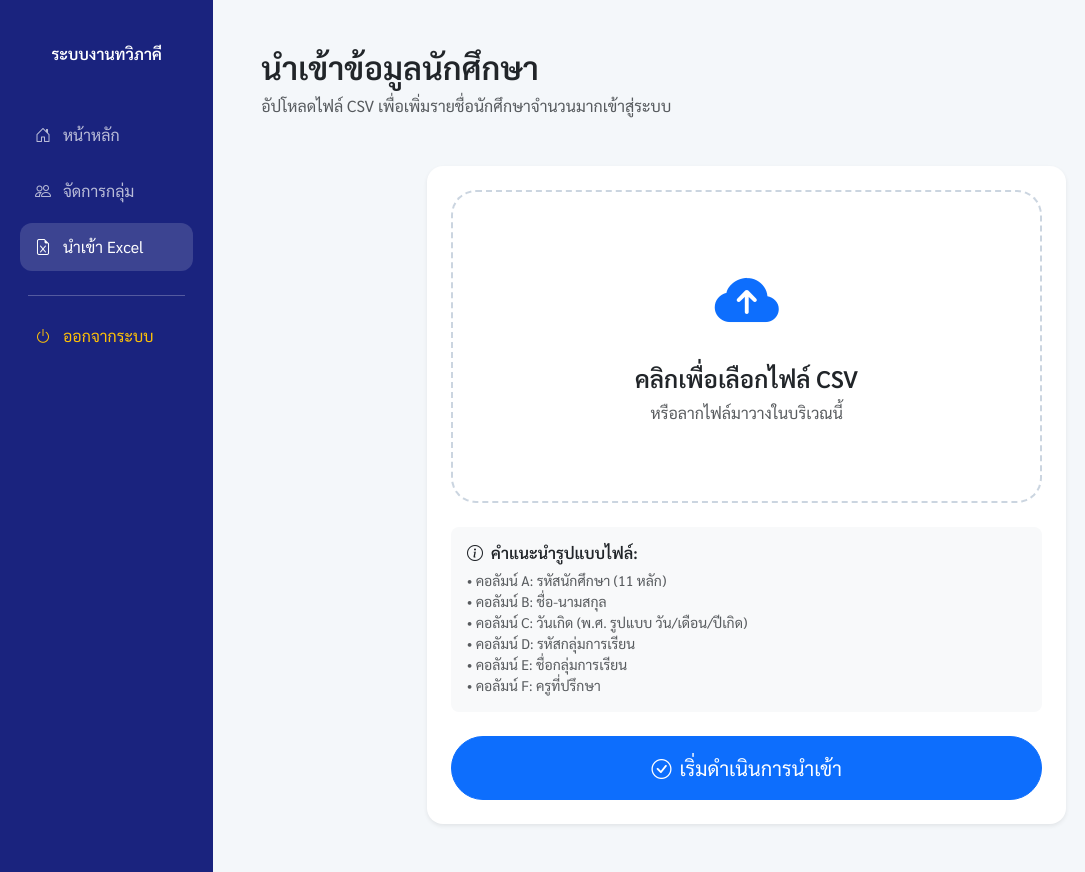
After one commit to shellclub/stc-edvt, a PHP site: page /admin/import_excel_old.php in a window 1280 px wide. The commit adds this page. Shown: the whole page, without its empty margins (0-1085 px from the left). Run offline with PHP 8.4, Linux system fonts and the light colour scheme; the visitor is signed in with stand-in values (Sample User, id 1).

Commit message:
new import CSV update

```diff
--- a/admin/convert_rms_tool.php
+++ b/admin/convert_rms_tool.php
@@ -126,13 +126,15 @@ if (isset($_POST['btn_convert']) && isset($_FILES['rms_file']['tmp_name'])) {
                 // ชื่อกลุ่ม คอลัมน์ AN (Index 39) ตัดเอาในวงเล็บ เช่น ชย.2/2
                // ตัวอย่าง: ถ้าข้อความมาแนว "สาขางาน... | ปวช.2/1" หรือต้องการข้อความฝั่งที่มีคำว่า ปวช.
 $full_group = trim($data[39] ?? '');
+$group_name = $full_group;
+/*
 $group_parts = explode('|', $full_group);
 if (count($group_parts) > 1) {
     // ตัดเอาฝั่งหลังขีด |
     $group_name = trim($group_parts[1]);
 } else {
     $group_name = $full_group;
-}
+}*/
 
                 // ครูที่ปรึกษา คอลัมน์ BW (Index 74)
                 $advisor_name = trim($data[74] ?? '');
--- a/admin/import_excel.php
+++ b/admin/import_excel.php
@@ -116,6 +116,7 @@ $msg =$_GET['msg'] ?? '';
                 <a class="nav-link" href="bilateral_dashboard.php"><i class="bi bi-grid me-2"></i> หน้าหลัก</a>
                 <a class="nav-link" href="bilateral_groups_summary.php"><i class="bi bi-people me-2"></i> จัดการกลุ่ม</a>
                 <a class="nav-link active" href="import_excel.php"><i class="bi bi-file-earmark-arrow-up me-2"></i> นำเข้า Excel</a>
+                <a class="nav-link " href="import_excel_old.php"><i class="bi bi-file-earmark-arrow-up me-2"></i> นำเข้า CSV </a>
                 <a class="nav-link" href="convert_rms_tool.php"><i class="bi bi-magic me-2"></i> แปลงไฟล์ RMS</a>
                 <hr class="border-white border-opacity-10 my-3">
                 <a class="nav-link text-danger-emphasis" href="admin_logout.php"><i class="bi bi-box-arrow-right me-2"></i> ออกจากระบบ</a>
--- /dev/null
+++ b/admin/import_excel_old.php
@@ -0,0 +1,106 @@
+<?php
+session_start();
+include "../config.php";
+if (!isset($_SESSION['admin_id']) || $_SESSION['role'] !== 'bilateral_officer') {
+    header("location: admin_login.php"); exit();
+}
+?>
+
+<!DOCTYPE html>
+<html lang="th">
+<head>
+    <meta charset="UTF-8">
+    <meta name="viewport" content="width=device-width, initial-scale=1.0">
+    <title>นำเข้าข้อมูล Excel | งานทวิภาคี</title>
+    <link href="https://cdn.jsdelivr.net/npm/bootstrap@5.3.0/dist/css/bootstrap.min.css" rel="stylesheet">
+    <link rel="stylesheet" href="https://cdn.jsdelivr.net/npm/bootstrap-icons@1.11.0/font/bootstrap-icons.css">
+    <link href="https://fonts.googleapis.com/css2?family=Sarabun:wght@300;400;600&display=swap" rel="stylesheet">
+    <style>
+        body { font-family: 'Sarabun', sans-serif; background-color: #f4f7fa; }
+        .upload-zone {
+            border: 2px dashed #cbd5e0;
+            border-radius: 25px;
+            padding: 60px;
+            text-align: center;
+            background: white;
+            transition: 0.3s;
+            cursor: pointer;
+        }
+        .upload-zone:hover { border-color: #1a237e; background: #f0f4ff; }
+        .sidebar { background: #1a237e; min-height: 100vh; color: white; padding: 20px; }
+        .nav-link { color: rgba(255,255,255,0.7); border-radius: 12px; padding: 12px 15px; margin-bottom: 8px; }
+        .nav-link.active { background: rgba(255,255,255,0.15); color: white; }
+    </style>
+</head>
+<body>
+
+<div class="container-fluid">
+    <div class="row">
+        <!-- Sidebar เดิม -->
+        <div class="col-md-2 sidebar d-none d-md-block sticky-top">
+            <div class="py-4 text-center">
+                <h6 class="fw-bold">ระบบงานทวิภาคี</h6>
+            </div>
+            <nav class="nav flex-column mt-3">
+                <a class="nav-link" href="bilateral_dashboard.php"><i class="bi bi-house-door me-2"></i> หน้าหลัก</a>
+                <a class="nav-link" href="bilateral_groups.php"><i class="bi bi-people me-2"></i> จัดการกลุ่ม</a>
+                <a class="nav-link active" href="import_excel.php"><i class="bi bi-file-earmark-excel me-2"></i> นำเข้า Excel</a>
+                <hr class="mx-2">
+                <a class="nav-link text-warning" href="admin_logout.php"><i class="bi bi-power me-2"></i> ออกจากระบบ</a>
+            </nav>
+        </div>
+
+        <!-- Main Content -->
+        <div class="col-md-10 p-md-5 p-4">
+            <div class="mb-5">
+                <h2 class="fw-bold text-dark">นำเข้าข้อมูลนักศึกษา</h2>
+                <p class="text-muted">อัปโหลดไฟล์ CSV เพื่อเพิ่มรายชื่อนักศึกษาจำนวนมากเข้าสู่ระบบ</p>
+            </div>
+
+            <div class="row justify-content-center">
+                <div class="col-md-8">
+                    <div class="card border-0 shadow-sm rounded-4 p-4">
+                        <form action="upload_csv_process_old.php" method="POST" enctype="multipart/form-data">
+                            <div class="upload-zone mb-4" onclick="document.getElementById('fileInput').click()">
+                                <i class="bi bi-cloud-arrow-up-fill text-primary" style="font-size: 4rem;"></i>
+                                <h4 class="fw-bold mt-3">คลิกเพื่อเลือกไฟล์ CSV</h4>
+                                <p class="text-muted">หรือลากไฟล์มาวางในบริเวณนี้</p>
+                                <input type="file" name="student_file" id="fileInput" class="d-none" accept=".csv" required onchange="displayFileName()">
+                                <div id="fileNameDisplay" class="badge bg-primary-subtle text-primary p-2 mt-2 d-none"></div>
+                            </div>
+
+                            <div class="bg-light p-3 rounded-3 mb-4">
+                                <h6 class="fw-bold"><i class="bi bi-info-circle me-2"></i>คำแนะนำรูปแบบไฟล์:</h6>
+                                <small class="text-muted d-block">• คอลัมน์ A: รหัสนักศึกษา (11 หลัก)</small>
+                                <small class="text-muted d-block">• คอลัมน์ B: ชื่อ-นามสกุล</small>
+                                <small class="text-muted d-block">• คอลัมน์ C: วันเกิด (พ.ศ. รูปแบบ วัน/เดือน/ปีเกิด)</small>
+                                <small class="text-muted d-block">• คอลัมน์ D: รหัสกลุ่มการเรียน</small>
+                                <small class="text-muted d-block">• คอลัมน์ E: ชื่อกลุ่มการเรียน</small>
+                                <small class="text-muted d-block">• คอลัมน์ F: ครูที่ปรึกษา</small>
+                            </div>
+
+                            <div class="d-grid">
+                                <button type="submit" class="btn btn-primary btn-lg rounded-pill py-3">
+                                    <i class="bi bi-check-circle me-2"></i>เริ่มดำเนินการนำเข้า
+                                </button>
+                            </div>
+                        </form>
+                    </div>
+                </div>
+            </div>
+        </div>
+    </div>
+</div>
+
+<script>
+    function displayFileName() {
+        const input = document.getElementById('fileInput');
+        const display = document.getElementById('fileNameDisplay');
+        if (input.files.length > 0) {
+            display.innerText = "ไฟล์ที่เลือก: " + input.files[0].name;
+            display.classList.remove('d-none');
+        }
+    }
+</script>
+</body>
+</html>
--- a/admin/teacher_search.php
+++ b/admin/teacher_search.php
@@ -88,7 +88,7 @@ $saved_groups = $is_teacher_logged_in ? getTeacherSavedGroups($teacher_id) : [];
                     <i class="bi bi-person-circle me-1"></i> กลับหน้าหลักของฉัน
                 </a>
             <?php else: ?>
-                <a href="admin_login.php" class="btn btn-outline-primary rounded-pill px-3 shadow-sm">
+                <a href="index.php" class="btn btn-outline-primary rounded-pill px-3 shadow-sm">
                     <i class="bi bi-box-arrow-in-right me-1"></i> เข้าสู่ระบบครูนิเทศก์
                 </a>
             <?php endif; ?>
@@ -101,7 +101,7 @@ $saved_groups = $is_teacher_logged_in ? getTeacherSavedGroups($teacher_id) : [];
             <i class="bi bi-info-circle-fill fs-4 me-3 text-primary"></i>
             <div>
                 <strong>สำหรับครูนิเทศก์:</strong> หากต้องการบันทึกกลุ่มที่ดูแลไว้ในหน้าหลักเพื่อเปิดดูครั้งถัดไปได้ทันที กรุณา
-                <a href="admin_login.php" class="alert-link text-decoration-underline">เข้าสู่ระบบ</a> ก่อนบันทึกกลุ่ม
+                <a href="index.php" class="alert-link text-decoration-underline">เข้าสู่ระบบ</a> ก่อนบันทึกกลุ่ม
             </div>
         </div>
     <?php endif; ?>
--- a/admin/upload_csv_process.php
+++ b/admin/upload_csv_process.php
@@ -186,7 +186,6 @@ if (isset($_POST['btn_upload']) && isset($_FILES['student_file']['tmp_name'])) {
             } else {
                 $group_name = $full_group;
             }
-
             // คอลัมน์ BW (Index 74) = ชื่อครูที่ปรึกษา
             $advisor_name = trim($data[74] ?? '');
         }
```
Also changed, not shown: admin/upload_csv_process_old.php (added, +65 -0 lines).
